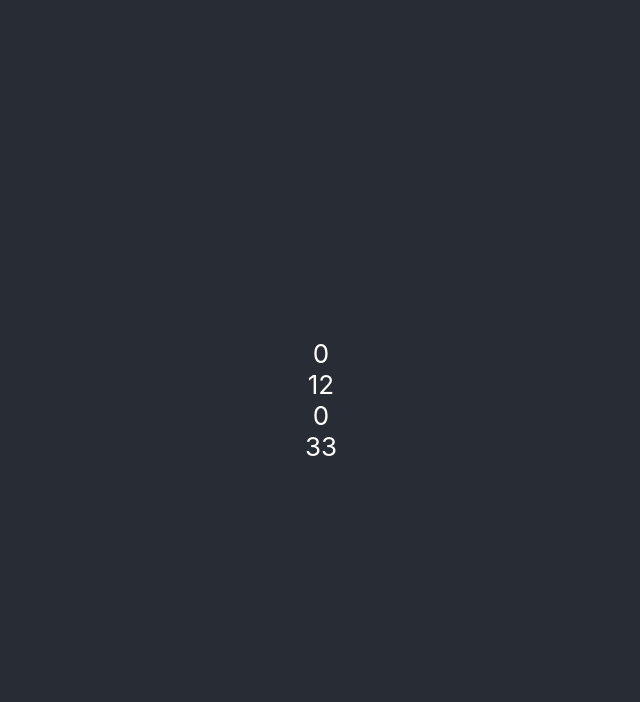
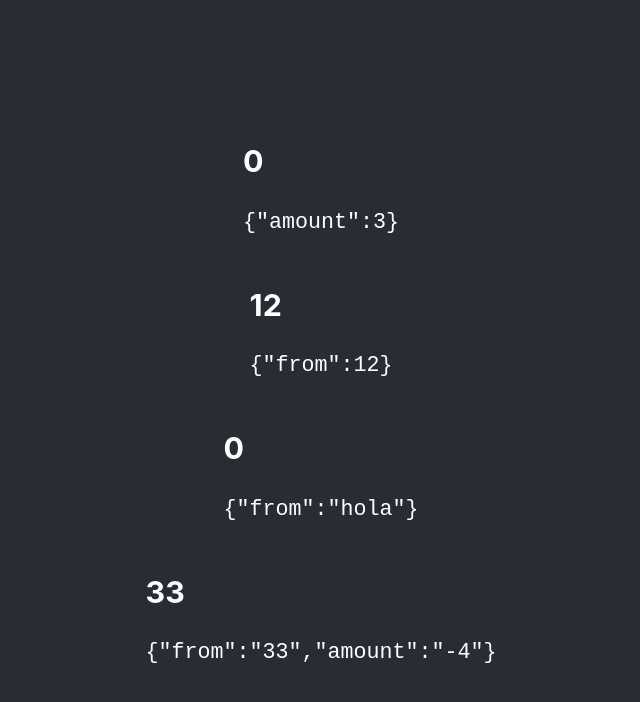
Before and after one commit to GeeksHubsAcademy/counter-react, a React (Create React App) app: page / in a window 1280 px wide. Shown: the top 702 px of the page, without its empty margins (319-959 px from the left). Built offline with nearby package versions, Linux system fonts and the light colour scheme.

Commit message:
increment with amount from props

```diff
--- a/src/App.jsx
+++ b/src/App.jsx
@@ -9,10 +9,10 @@ class App extends Component {
   render() {
     return (
       <div className='App-header'>
-        <Counter />
+        <Counter amount={3} />
         <Counter from={12} />
         <Counter from='hola' />
-        <Counter from='33' />
+        <Counter from='33' amount='-4' />
       </div>
     );
   }
--- a/src/Counter.jsx
+++ b/src/Counter.jsx
@@ -7,11 +7,19 @@ class Counter extends React.Component {
   }
 
   increment = () => {
-    this.setState({ count: this.state.count + 1 });
+    let amountToIncrement = Number(this.props.amount) || 1;
+    this.setState({ count: this.state.count + amountToIncrement });
   };
 
   render() {
-    return <div onClick={this.increment}>{this.state.count}</div>;
+    return (
+      <div onClick={this.increment}>
+        <h3>{this.state.count}</h3>
+        <small>
+          <pre>{JSON.stringify(this.props)}</pre>
+        </small>
+      </div>
+    );
   }
 }
 
```
